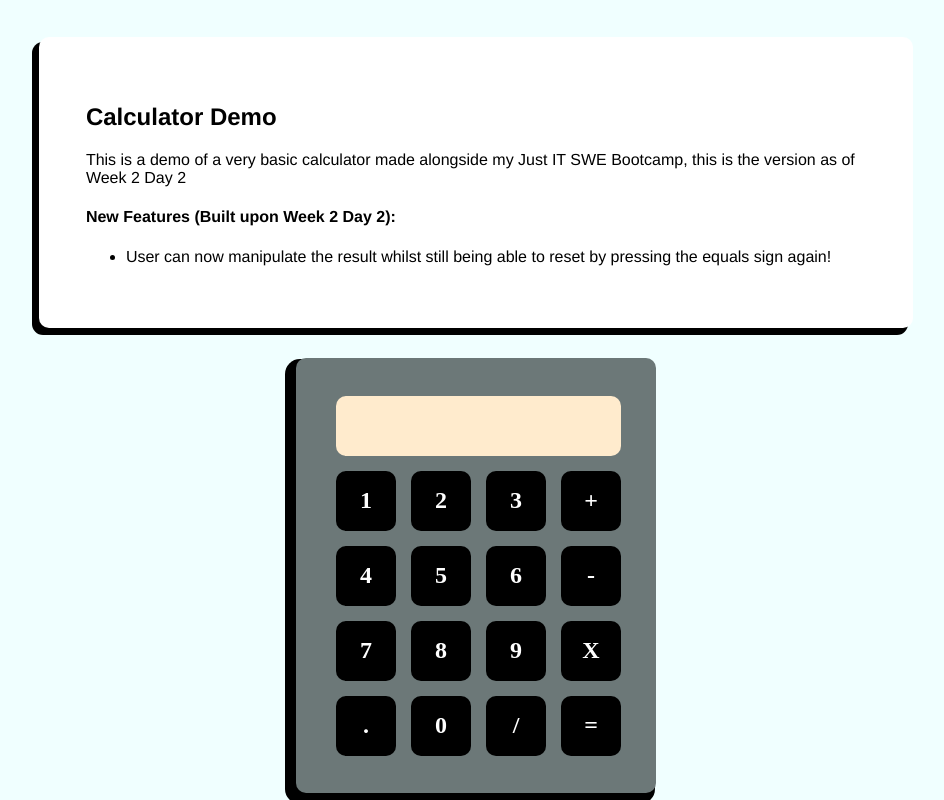
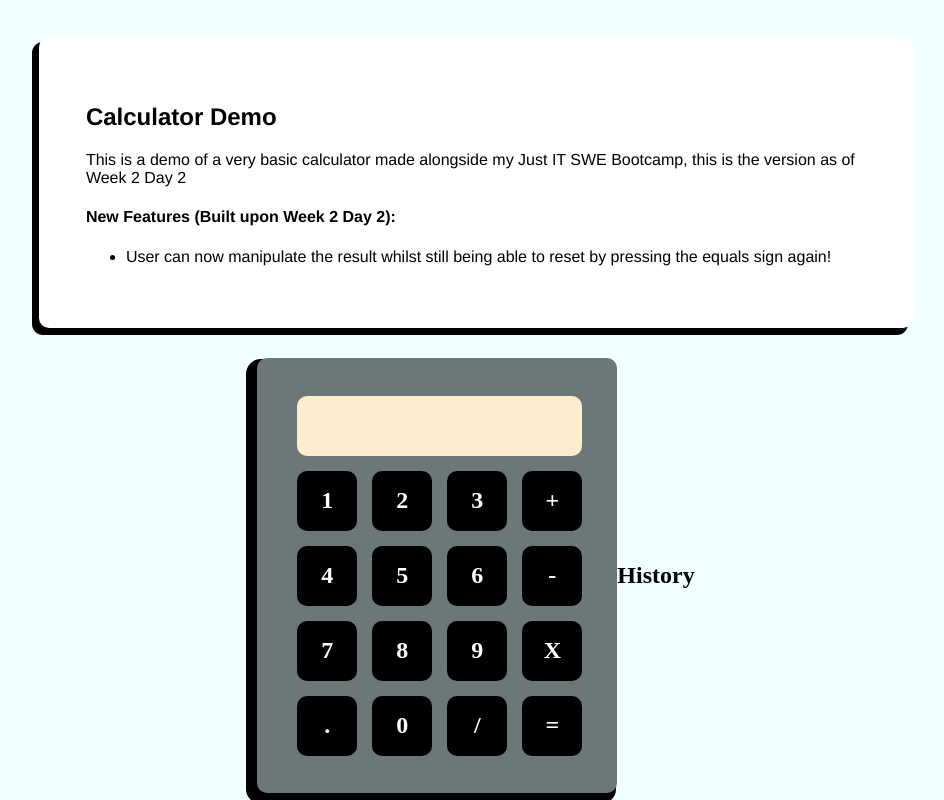
Before and after one commit to JackLaingDev/JustITBootcampWk2, a website: page Wk2d2/index.html in a window 1280 px wide. Shown: the whole page, without its empty margins (164-1108 px from the left). Drawn offline with Linux system fonts and the light colour scheme.

Commit message:
Added boiletplate for history section

```diff
--- a/Wk2d2/index.html
+++ b/Wk2d2/index.html
@@ -18,6 +18,7 @@
             </ul>
         </section>
 
+        <section class="align-center flex-row">
             <section id="calculator" class="gridLayout align-center calculator">
 
                 <div id="equation" class="gridItem">
@@ -89,6 +90,10 @@
                 </div>
 
             </section>
+            <section id="history">
+                <h2>History</h2>
+            </section>
+        </section>
     </main>
     <script src="wk2d2_site.js"></script>
 </body>
--- a/Wk2d2/style.css
+++ b/Wk2d2/style.css
@@ -11,6 +11,10 @@ body{
     flex-direction: column;
     justify-content: center;
     align-items: center;
+}
+
+.flex-row{
+    flex-direction: row;
 }
 
 .gridLayout{
```
Lines whose indentation alone changed are shown as unchanged.
